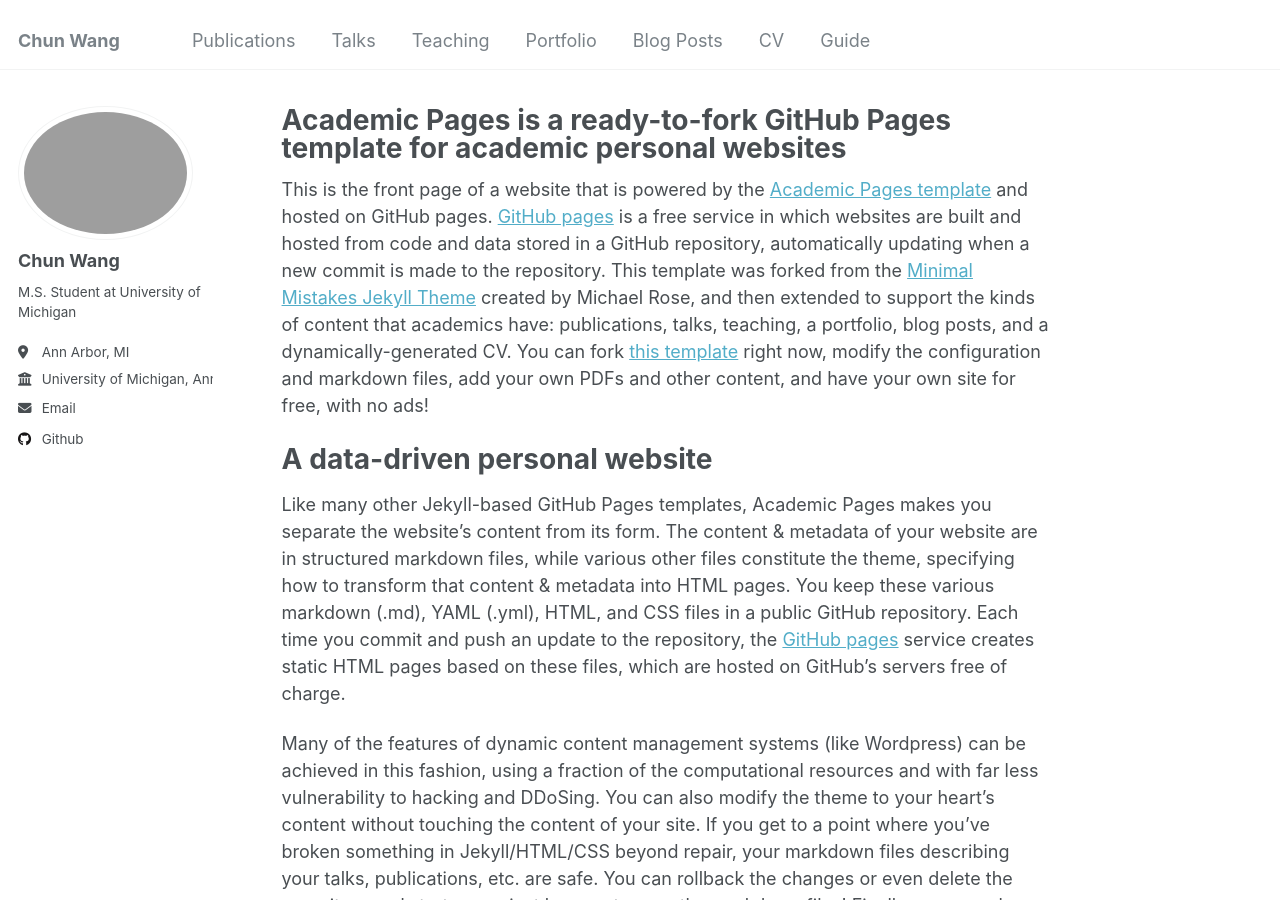
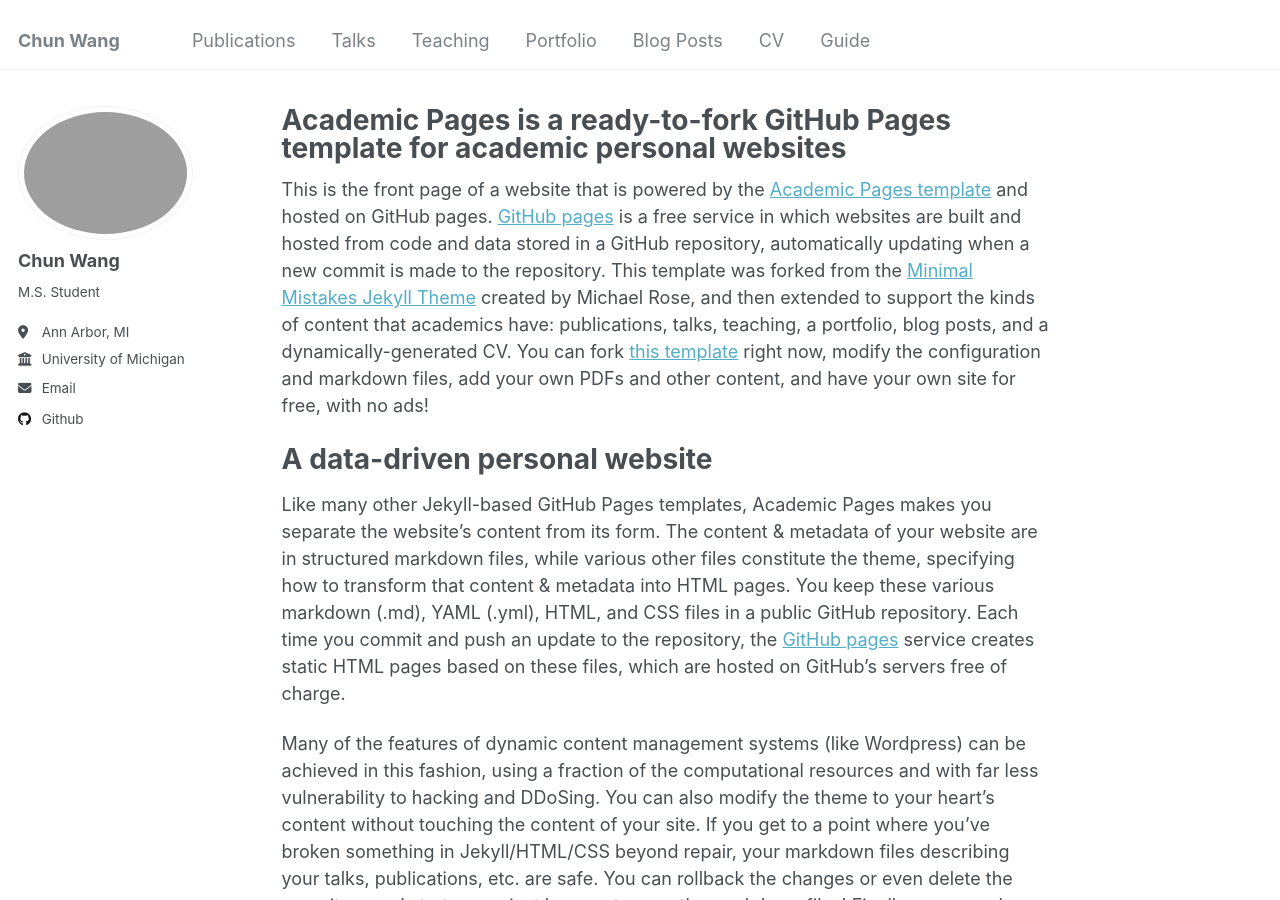
Before and after one commit to chunwangpro/chunwangpro.github.io, a Jekyll site: the page built from _pages/about.md, in a window 1280 px wide and 900 px high. Built offline with Jekyll 4.4.1, drawn with Linux system fonts in a browser that asks for light colours.

Commit message:
update college

```diff
--- a/_config.yml
+++ b/_config.yml
@@ -24,9 +24,9 @@ author:
   avatar           : "myprofile.png"
   name             : "Chun Wang"
   pronouns         : # example: "she/her"
-  bio              : "M.S. Student at University of Michigan"
+  bio              : "M.S. Student"
   location         : "Ann Arbor, MI"
-  employer         : "University of Michigan, Ann Arbor"
+  employer         : "University of Michigan"
   uri              : # URL
   email            : "chunwc@umich.edu"
 
```
